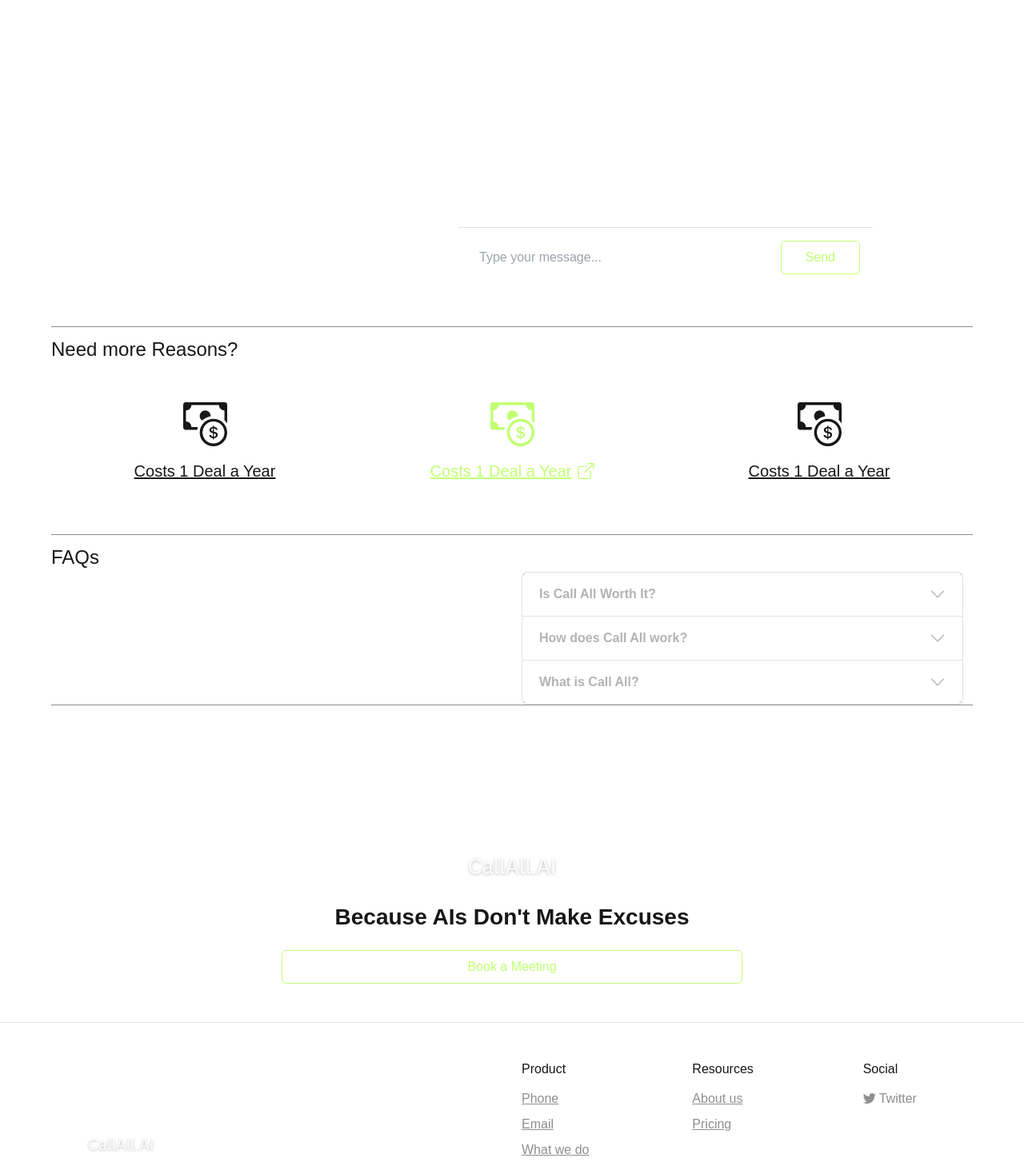
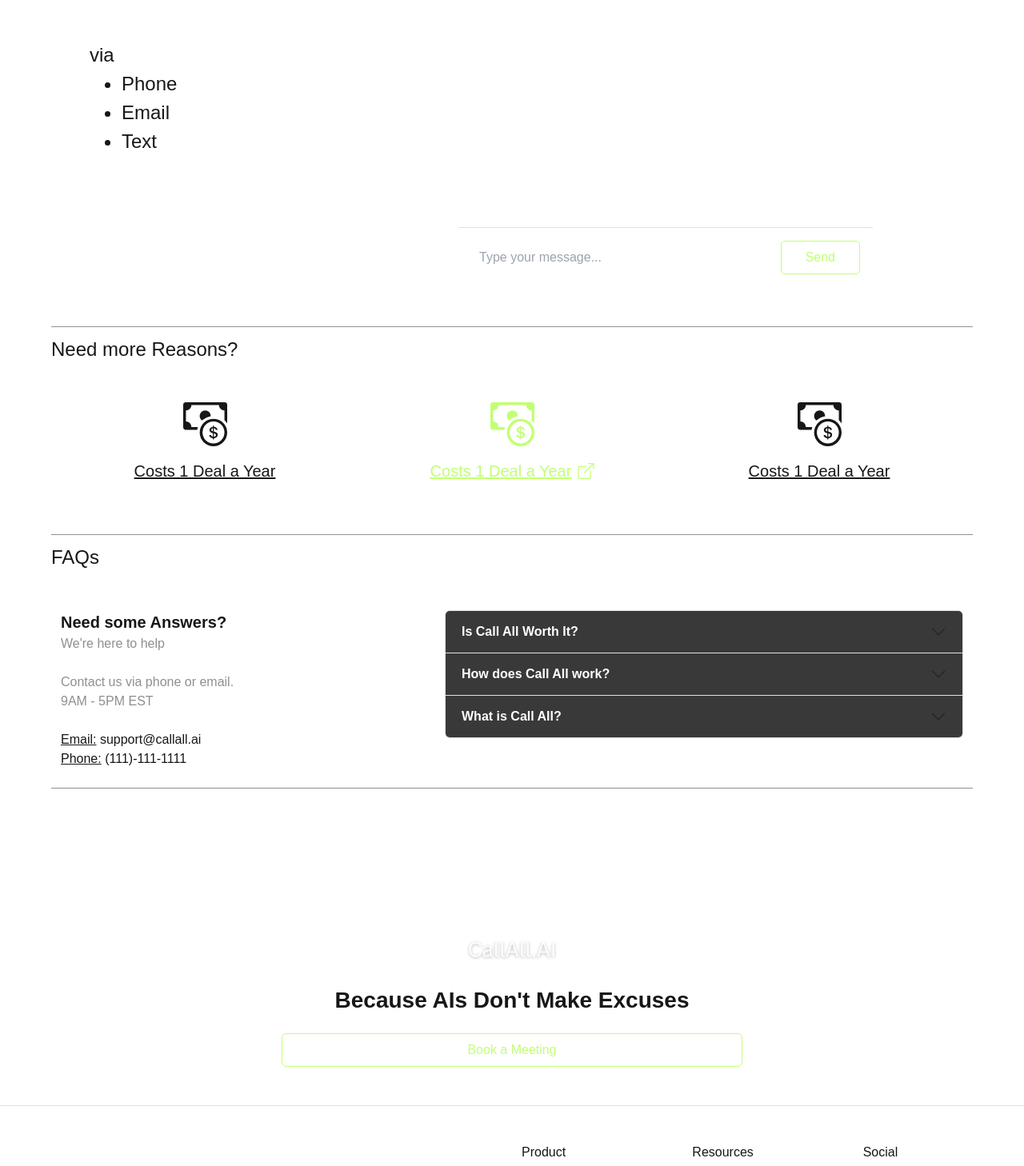
Before and after one commit to aditya-s3n/callall_website, a Next.js app: page / in a window 1280 px wide. Shown: the part 1472-2930 px from the top of the page at 80% size. Built offline with nearby package versions, Linux system fonts and the light colour scheme.

Commit message:
finish landing page front-end

```diff
--- a/src/app/components/Faqs.tsx
+++ b/src/app/components/Faqs.tsx
@@ -2,7 +2,7 @@
 
 function Faqs() {
     return (
-        <div className="accordion" id="accordionExample">
+        <div className="accordion my-5" id="accordionExample">
             <div className="accordion-item">
                 <h2 className="accordion-header faq-header">
                 <button className="accordion-button collapsed faq-title" type="button" data-bs-toggle="collapse" data-bs-target="#collapseOne" aria-expanded="false" aria-controls="collapseOne">
@@ -11,7 +11,7 @@
                 </h2>
                 <div id="collapseOne" className="accordion-collapse collapse" data-bs-parent="#accordionExample">
                 <div className="accordion-body faq-body">
-                    <strong>This is the first item's accordion body.</strong> It is shown by default, until the collapse plugin adds the appropriate classNamees that we use to style each element. These classNamees control the overall appearance, as well as the showing and hiding via CSS transitions. You can modify any of this with custom CSS or overriding our default variables. It's also worth noting that just about any HTML can go within the <code>.accordion-body</code>, though the transition does limit overflow.
+                    Example text
                 </div>
                 </div>
             </div>
@@ -23,7 +23,7 @@
                 </h2>
                 <div id="collapseTwo" className="accordion-collapse collapse" data-bs-parent="#accordionExample">
                 <div className="accordion-body faq-body">
-                    <strong>This is the second item's accordion body.</strong> It is hidden by default, until the collapse plugin adds the appropriate classNamees that we use to style each element. These classNamees control the overall appearance, as well as the showing and hiding via CSS transitions. You can modify any of this with custom CSS or overriding our default variables. It's also worth noting that just about any HTML can go within the <code>.accordion-body</code>, though the transition does limit overflow.
+                    example text
                 </div>
                 </div>
             </div>
@@ -34,7 +34,7 @@
                 </button>
                 </h2>
                 <div id="collapseThree" className="accordion-collapse collapse" data-bs-parent="#accordionExample">
-                <div className="accordion-body">
+                <div className="accordion-body faq-body">
                     Call All is a proprietary sales AI that calls, emails, and texts
                     potential prospects. Call All can be customized to the user’s
                     product, goals, and client-base. Use Call All to get through
--- a/src/app/components/Footer.tsx
+++ b/src/app/components/Footer.tsx
@@ -24,15 +24,15 @@
                 <ul className="nav flex-column">
                     <li className="nav-item mb-2"><a href="#" className="nav-link p-0 text-decoration-underline header-link">Phone</a></li>
                     <li className="nav-item mb-2"><a href="#" className="nav-link p-0 text-decoration-underline header-link">Email</a></li>
-                    <li className="nav-item mb-2"><a href="#" className="nav-link p-0 text-decoration-underline header-link">What we do</a></li>
+                    <li className="nav-item mb-2"><a href="/howitworks" className="nav-link p-0 text-decoration-underline header-link">How it works</a></li>
                 </ul>
             </div>
 
             <div className="col mb-3">
                 <h5 className="mb-3">Resources</h5>
                 <ul className="nav flex-column">
-                    <li className="nav-item mb-2"><a href="#" className="nav-link p-0 text-decoration-underline header-link">About us</a></li>
-                    <li className="nav-item mb-2"><a href="#" className="nav-link p-0 text-decoration-underline header-link">Pricing</a></li>
+                    <li className="nav-item mb-2"><a href="/whatwedo" className="nav-link p-0 text-decoration-underline header-link">About us</a></li>
+                    <li className="nav-item mb-2"><a href="/pricing" className="nav-link p-0 text-decoration-underline header-link">Pricing</a></li>
                 </ul>
             </div>
 
--- a/src/app/components/Header.tsx
+++ b/src/app/components/Header.tsx
@@ -16,9 +16,9 @@
             </a>
 
             <ul className="nav nav-pills">
-                <li className="nav-item"><a href="#" className="nav-link header-link" aria-current="page">What we do</a></li>
-                <li className="nav-item"><a href="#" className="nav-link header-link">How it works</a></li>
-                <li className="nav-item"><a href="#" className="nav-link header-link me-3">Pricing</a></li>
+                <li className="nav-item"><a href="/whatwedo" className="nav-link header-link" aria-current="page">What we do</a></li>
+                <li className="nav-item"><a href="/howitworks" className="nav-link header-link">How it works</a></li>
+                <li className="nav-item"><a href="/pricing" className="nav-link header-link me-3">Pricing</a></li>
                 <li className="nav-item"><a href="#" className="btn header-btn nav-link">Book a Meeting</a></li>
             </ul>
         </header>
--- a/src/app/css/landing.css
+++ b/src/app/css/landing.css
@@ -97,19 +97,18 @@
 }
 
 .faq-body {
-    background-color: #8F8F8F;
+    background-color: #333333;
     border: none;
-    opacity: 31%;
+    color: #8F8F8F;
 }
 
 .faq-header {
-    background-color: #8F8F8F;
-    opacity: 35%;
-    border: 1px solid;
     border-color: white;
+    color: white;
 }
 
 .faq-title {
     font-weight: bold;
-
+    background-color: #393939 !important;
+    color: white !important;
 }
--- a/src/app/page.tsx
+++ b/src/app/page.tsx
@@ -143,15 +143,15 @@
         </div>
 
         <div className='row m-0'>
-          <div className='col'>
-              <p>Call All will automate 15,000+ prospects</p>
+          <div className='col ps-5'>
+              <p className='fs-4 my-5 pt-5'>Call All will automate 15,000+ prospects</p>
 
-              <p>via</p>
+              <p className='fs-4'>via</p>
 
-              <ul>
-                <li>Phone</li>
-                <li>Email</li>
-                <li>Text</li>
+              <ul style={{ listStyleType: 'disc', marginLeft: 40 }}>
+                <li className='fs-4'>Phone</li>
+                <li className='fs-4'>Email</li>
+                <li  className='fs-4'>Text</li>
               </ul>
           </div>
 
@@ -213,8 +213,15 @@
         </div>
 
         <div className='row m-0'>
-          <div className='col'>
+          <div className='col-5'>
+              <p className='fw-bold fs-5 mt-5'>Need some Answers?</p>
+              <p className='header-link nav-link'>We're here to help</p>
 
+              <p className='header-link nav-link mt-4'>Contact us via phone or email.</p>
+              <p className='header-link nav-link'>9AM - 5PM EST</p>
+
+              <p className='mt-4'><u>Email:</u> support@callall.ai</p>
+              <p className='mb-4'><u>Phone:</u> (111)-111-1111</p>
           </div>
 
           <div className='col'>
```
